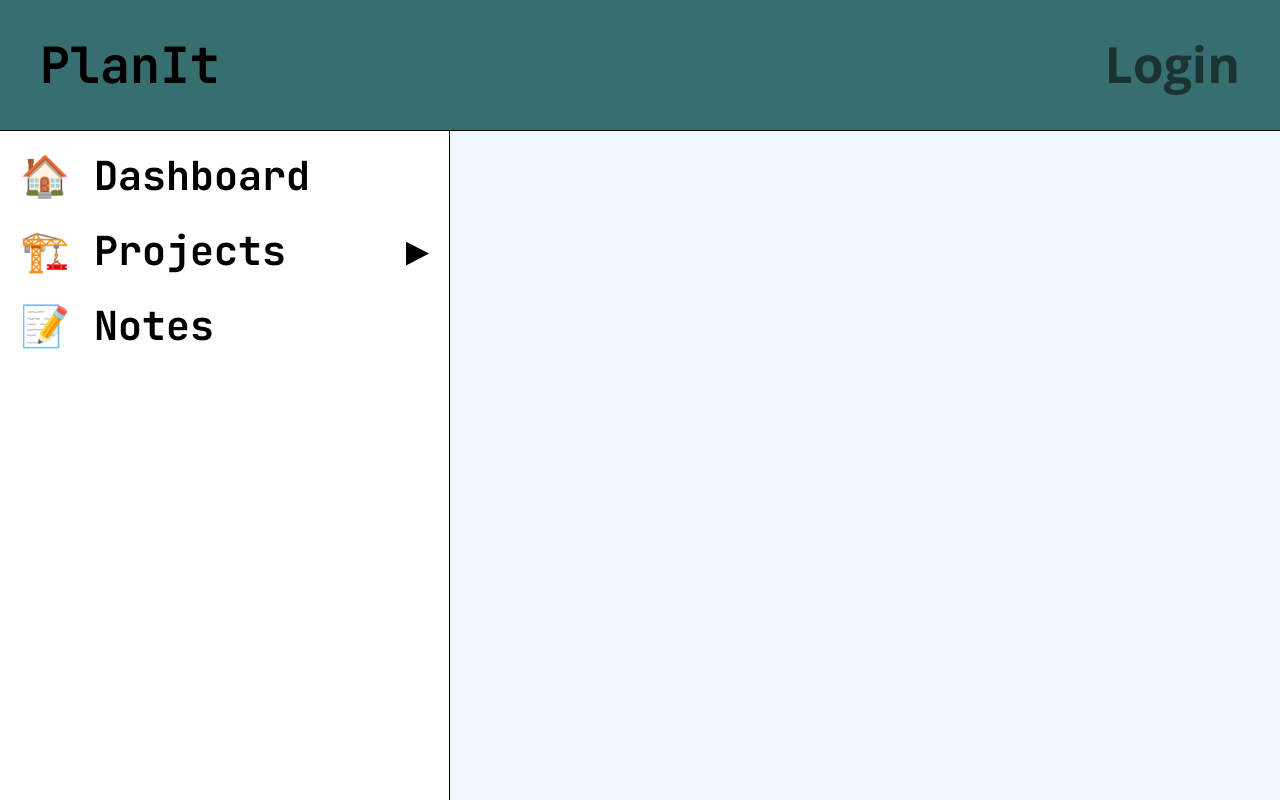
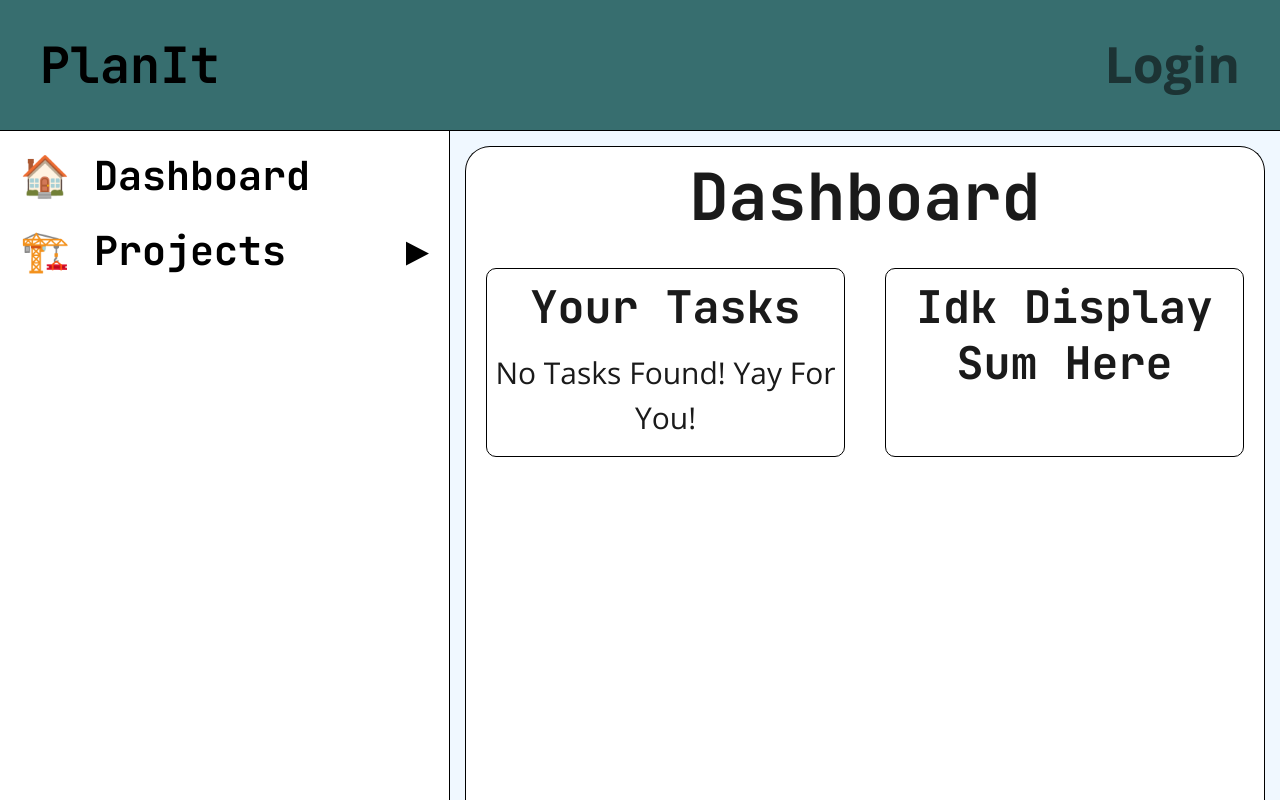
Before and after one commit to Edna1999/planit, a React (Create React App) app in the folder client/: page / in a window 1280 px wide. Shown: the top 800 px of the page. Built offline with nearby package versions, Linux system fonts and the light colour scheme; no server answers.

Commit message:
added dashboard and fixed formatting with Home

```diff
--- /dev/null
+++ b/client/src/components/HomeRenders/dashboard.css
@@ -0,0 +1,49 @@
+/* Main Section */
+.main-div {
+  margin: 15px 15px 0 465px;
+  min-height: 985px;
+  border: 1px solid black;
+  border-bottom: none;
+  border-top-right-radius: 25px;
+  border-top-left-radius: 25px;
+  background-color: white;
+} .sections-div {
+  display: flex;
+  justify-content: space-around;
+}
+
+/* Main Left Section */
+.main-left-section {
+  width: 45%;
+  border: 1px solid black;
+  border-radius: 10px;
+} .main-left-section h1 {
+  font-size: 45px;
+  text-align: center;
+  margin: 10px 0 15px 0;
+} .no-tasks {
+  font-size: 30px;
+  text-align: center;
+}
+
+/* Main Right Section */
+.main-right-section {
+  width: 45%;
+  border: 1px solid black;
+  border-radius: 10px;
+} .main-right-section h1 {
+  font-size: 45px;
+  text-align: center;
+  margin: 10px 0 15px 0;
+}
+
+
+
+
+
+#dashboard-title {
+  text-align: center;
+  font-size: 65px;
+  margin: 10px 0 30px 0;
+  font-weight: bolder;
+}
--- /dev/null
+++ b/client/src/components/HomeRenders/dashboard.js
@@ -0,0 +1,31 @@
+import { useQuery } from '@apollo/client';
+import React, { useEffect } from 'react';
+import { useProjectContext } from '../../utils/GlobalState';
+import { QUERY_ME } from '../../utils/queries';
+import './dashboard.css'
+
+const Dashboard = () => {
+  // const [state, dispatch] = useProjectContext();
+
+  const { me } = useQuery(QUERY_ME)
+
+  return (
+    <div className="main-div">
+      <h1 id="dashboard-title">Dashboard</h1>
+
+      <div class="sections-div">
+        <section class="main-left-section">
+          <h1>Your Tasks</h1>
+            {console.log(me)}
+          <p class="no-tasks">No Tasks Found! Yay For You!</p>
+        </section>
+
+        <section class="main-right-section">
+          <h1>Idk Display Sum Here</h1>
+        </section>
+      </div>
+    </div>
+  )
+}
+
+export default Dashboard;
--- /dev/null
+++ b/client/src/components/HomeRenders/notes.js
@@ -0,0 +1,12 @@
+import { useQuery } from '@apollo/client';
+import React, { useEffect } from 'react';
+
+const Notes = () => {
+  return (
+    <textarea>
+
+    </textarea>
+  )
+}
+
+export default Notes;
--- a/client/src/pages/Home.js
+++ b/client/src/pages/Home.js
@@ -1,63 +1,74 @@
 import React, { useState } from "react";
-import { useQuery } from '@apollo/client';
 
 import './styles/home.css'
 
-import { QUERY_ME } from '../utils/queries'
+import Dashboard from "../components/HomeRenders/dashboard.js";
+import { useQuery } from "@apollo/client";
+import { QUERY_ME } from "../utils/queries";
+import Notes from "../components/HomeRenders/notes";
 
 // const projectElement = document.getElementById('projects-nav')
 // const projectSpan = document.getElementById('projects-span')
 // const projectDrop = document.getElementById('projects-drop')
 
 
-const dropDownActivate = () => {
-  if (this.classList.contains('hidden')) {
-    this.span.classList.remove('hidden')
-    this.span.textContent = '▼'
-    return;
-  }
-  this.span.classList.add('hidden')
-  this.span.textContent = '►'
-}
-
 const Home = () => {
   // const { loading, data } = useQuery(QUERY_THOUGHTS);
   // const thoughts = data?.thoughts || [];
   const [isHidden, setHidden] = useState("false");
+  const [currentSlide, setSlide] = useState("dashboard")
 
   const handleToggle = () => {
     setHidden(!isHidden)
+  }
+
+  const handlePageChanging = (id) => {
+    const selectedId = Number(id.target.id)
+    if (selectedId === 1) {
+      setSlide('dashboard')
+      return;
+    }
+    // else if (selectedId === 2) {
+    //   setSlide('notes')
+    //   return;
+    // }
+    console.log('Project ' + (selectedId - 2))
   }
 
   const { projects } = useQuery(QUERY_ME)
   console.log('hello', projects)
 
   return (
-    <body>
+    <div className="body">
       <nav>
         <ul>
           <li>
-            <h1 id="dashboard-nav">🏠 Dashboard</h1>
+            <h1 onClick={handlePageChanging} id="1">🏠 Dashboard</h1>
           </li>
           <li>
             <h1 onClick={handleToggle} id="projects-nav">🏗️ Projects<span id="projects-span">{isHidden ? "►" : "▼"}</span></h1>
           </li>
           <li id="projects-drop" className={`app ${isHidden ? "hidden" : ""}`}>
-            <h3>No Projects Found...</h3>
-            <h3>No Projects Found...</h3>
+            <h3 onClick={handlePageChanging} id="3">No Projects Found...</h3>
           </li>
-          <li>
-            <h1 id="notes-nav">📝 Notes</h1>
-          </li>
+          {/* <li>
+            <h1 onClick={handlePageChanging} id="2">📝 Notes</h1>
+          </li> */}
         </ul>
       </nav>
 
       <section>
-        <div className="main-div">
-
+        <div>
+          {currentSlide === 'dashboard' ? (
+            <Dashboard/>
+          ) : (
+            <div>
+              Projects
+            </div>
+          )}
         </div>
       </section>
-    </body>
+    </div>
   );
 };
 
--- a/client/src/pages/styles/home.css
+++ b/client/src/pages/styles/home.css
@@ -1,5 +1,8 @@
 .hidden {
   display: none;
+} .body {
+  margin: 0;
+  background-color: aliceblue;
 }
 
 /* Side Nav */
@@ -10,6 +13,7 @@ nav {
   border-right: 1px solid black;
   min-height: 1000px;
   user-select: none;
+  margin-top: -15px;
 } nav ul {
   list-style: none;
   margin: 0;
```
